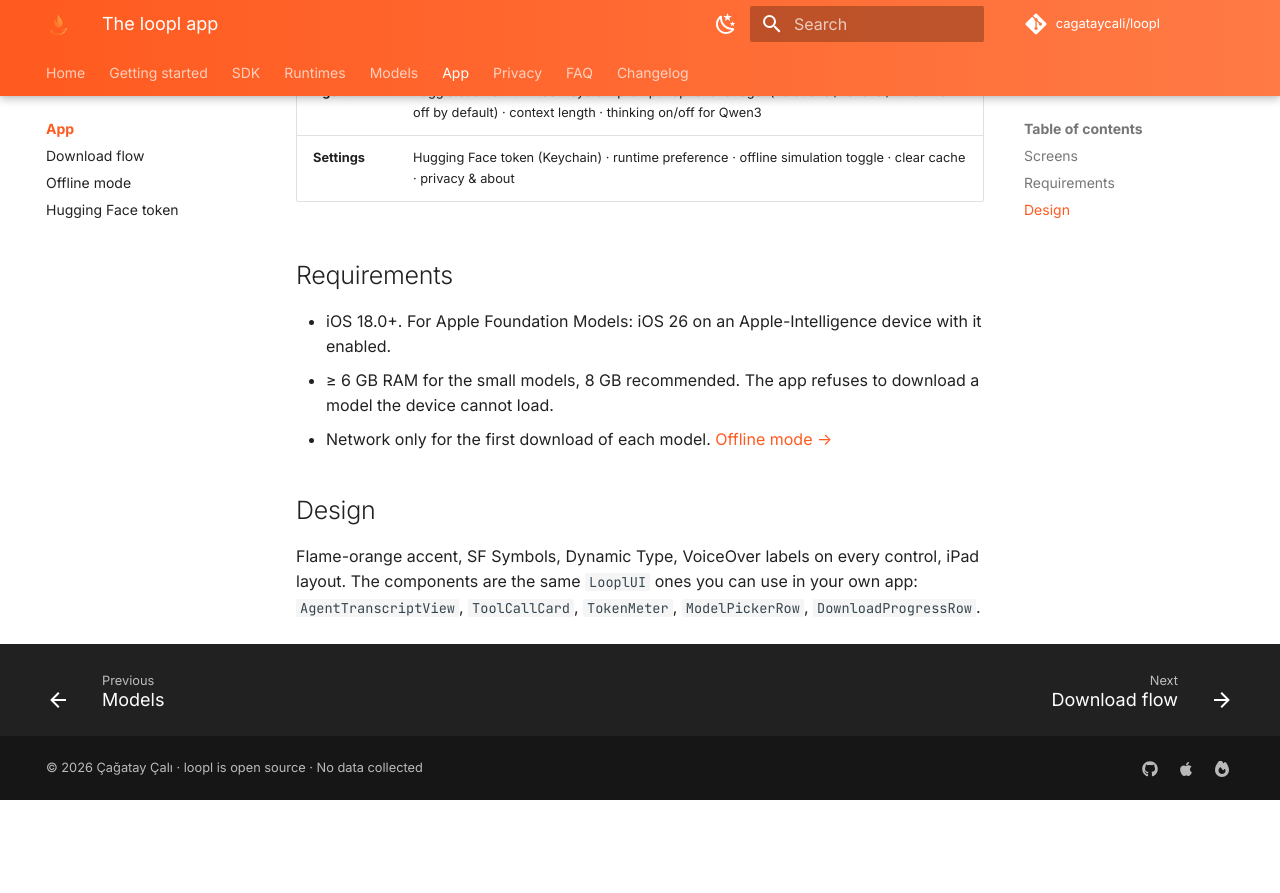
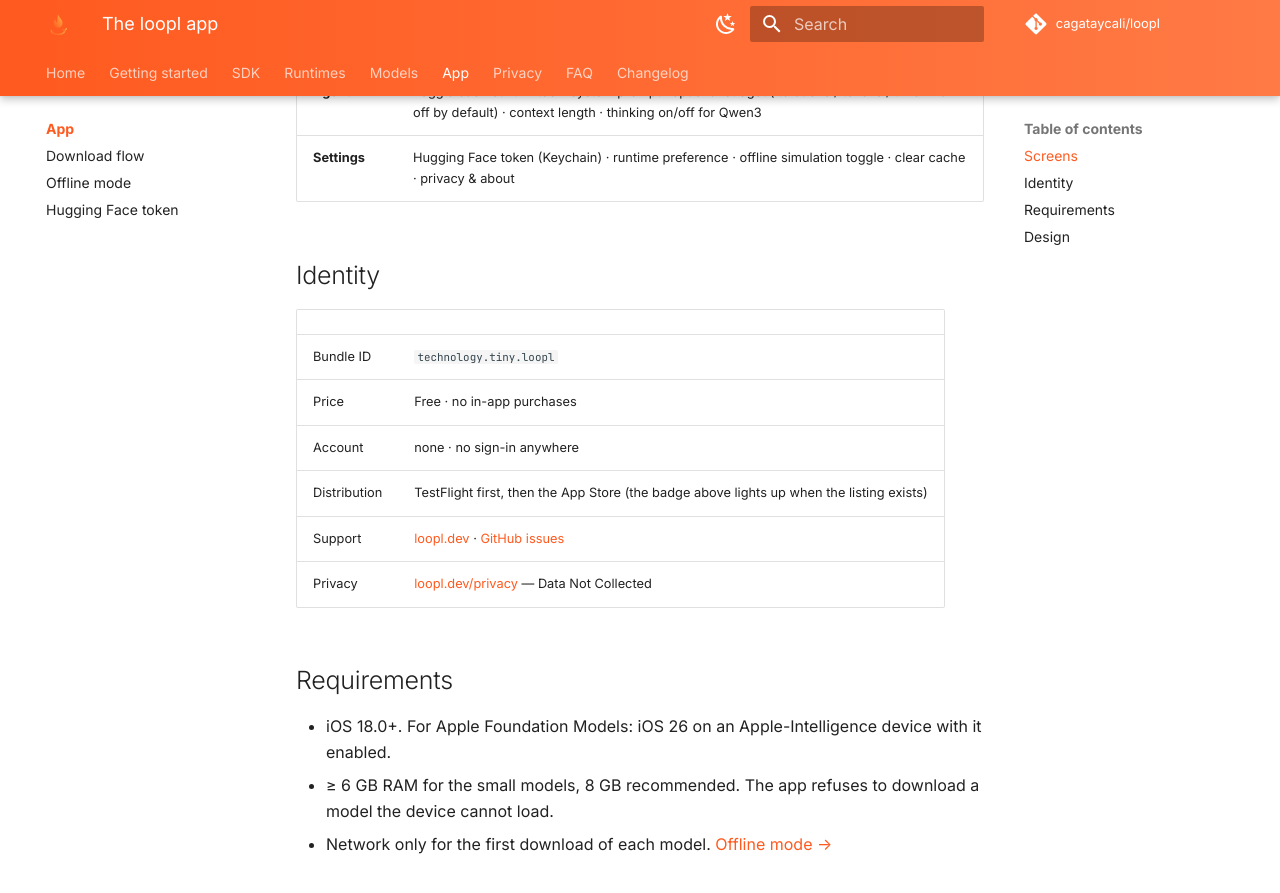
Before and after one commit to cagataycali/loopl, an MkDocs documentation site: the page built from docs/app/index.md, in a window 1280 px wide and 900 px high, scrolled down 765 px. Shown: the top 893 px of the window. Built offline with MkDocs 1.6.1 and Material for MkDocs 9.7.7, drawn with Linux system fonts in a browser that asks for light colours; comment, search, counter and statistics services are not loaded; before the commit the page ends 1565 px from its top, so only the background shows below that.

Commit message:
docs: 0.1-surface note on SDK overview; app identity table (bundle id, free, no account)

```diff
--- a/docs/app/index.md
+++ b/docs/app/index.md
@@ -25,6 +25,17 @@
 | **Agent** | Toggle each built-in tool · system prompt · optional budget (iterations / tokens / time — all off by default) · context length · thinking on/off for Qwen3 |
 | **Settings** | Hugging Face token (Keychain) · runtime preference · offline simulation toggle · clear cache · privacy & about |
 
+## Identity
+
+| | |
+|---|---|
+| Bundle ID | `technology.tiny.loopl` |
+| Price | Free · no in-app purchases |
+| Account | none · no sign-in anywhere |
+| Distribution | TestFlight first, then the App Store (the badge above lights up when the listing exists) |
+| Support | [loopl.dev](https://loopl.dev) · [GitHub issues](https://github.com/cagataycali/loopl/issues) |
+| Privacy | [loopl.dev/privacy](../privacy.md) — Data Not Collected |
+
 ## Requirements
 
 - iOS 18.0+. For Apple Foundation Models: iOS 26 on an Apple-Intelligence device with it enabled.
```
Also changed, not shown: docs/sdk/index.md (+5 -0 lines).
